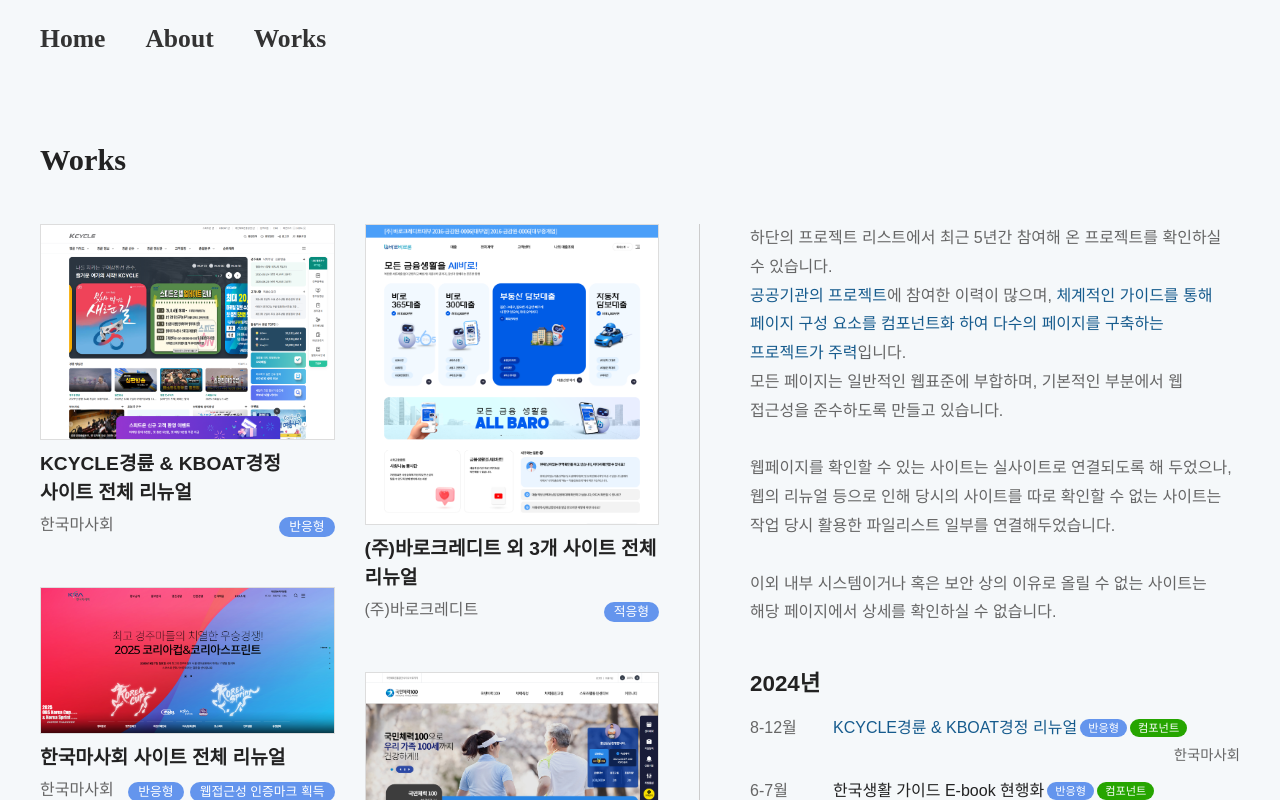
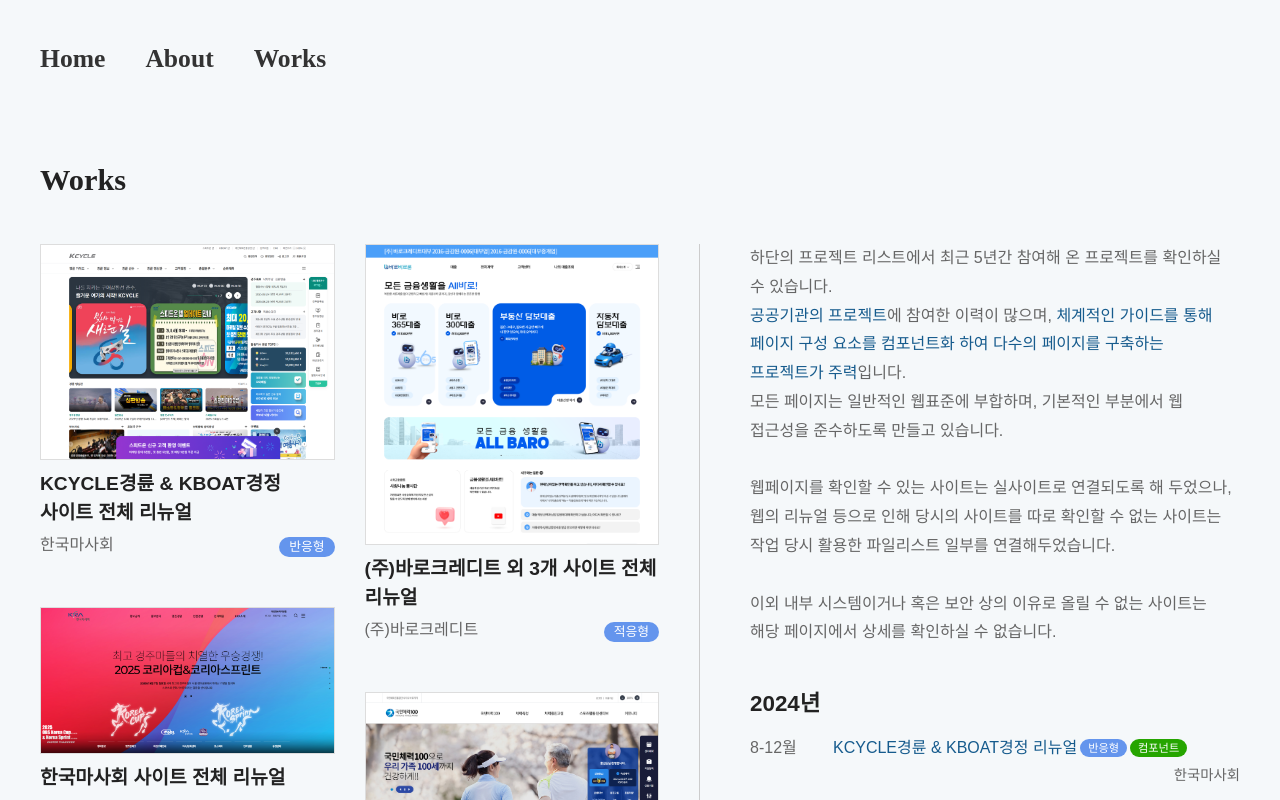
Before and after one commit to meameng/crosswork, a React (Create React App) app: page /crosswork/works in a window 1280 px wide. Shown: the top 800 px of the page. Built offline with nearby package versions, Linux system fonts and the light colour scheme; a web font is replaced by a local one.

Commit message:
250901 add modify

```diff
--- a/src/css/header.scss
+++ b/src/css/header.scss
@@ -1,7 +1,7 @@
 @import './maxin';
 
 header {
-    width:100%; padding:0 40px; margin-bottom: 60px;
+    width:100%; padding:0 40px; margin: 20px 0 60px;
     .headerArea {
         .gnbGroup {
             padding: 20px 0; display: flex; gap: 40px;
@@ -15,7 +15,7 @@
     }
 
     @include media('mobile') {
-        padding: 0 20px;
+        padding: 0 20px; margin: 0 0 60px;
         .headerArea {
             .gnbGroup {
                 gap: 25px;
```
